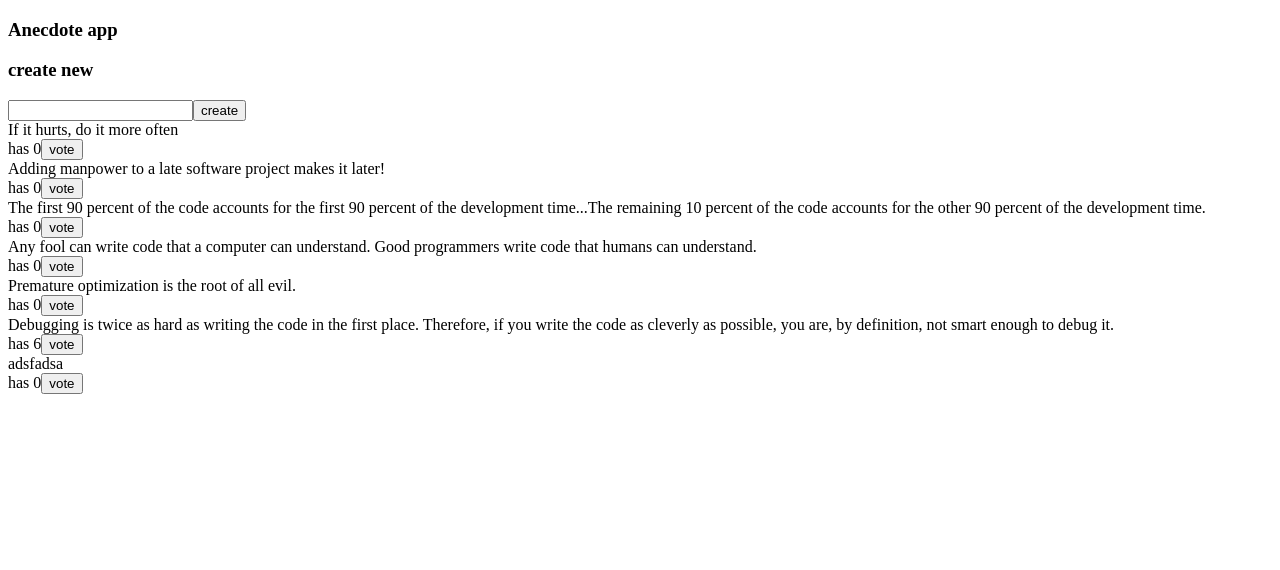
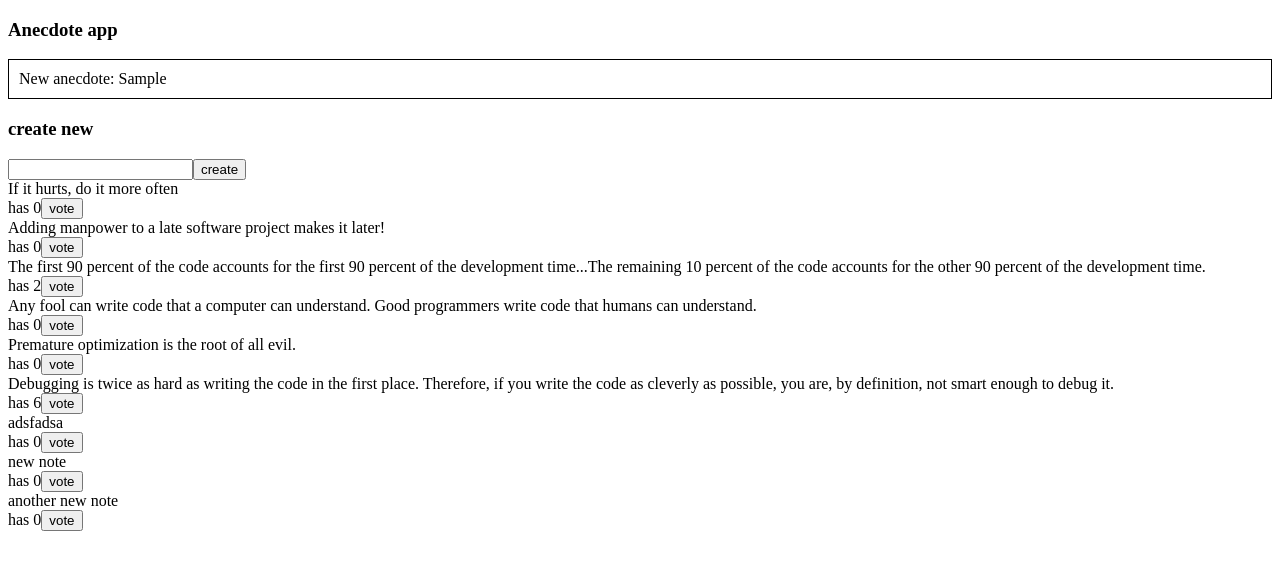
Before and after one commit to lucksei/fullstack-open-exercises-part6, a React (Vite) app in the folder query-anecdotes/: page / in a window 1280 px wide. Both pictures are taken after typing "Sample" into the empty fields and a click on the button "create". Shown: the top 570 px of the page. Built offline with nearby package versions, Linux system fonts and the light colour scheme; no server answers; data requests are answered from the project's data file.

Commit message:
added helper for setting up notifications, modified the notification component to use the reducer context, and implemented it in the app and the form so that votes and new anecdotes are shown as notifications

```diff
--- a/query-anecdotes/db.json
+++ b/query-anecdotes/db.json
@@ -13,7 +13,7 @@
     {
       "content": "The first 90 percent of the code accounts for the first 90 percent of the development time...The remaining 10 percent of the code accounts for the other 90 percent of the development time.",
       "id": "69581",
-      "votes": 0
+      "votes": 2
     },
     {
       "content": "Any fool can write code that a computer can understand. Good programmers write code that humans can understand.",
@@ -34,6 +34,16 @@
       "content": "adsfadsa",
       "votes": 0,
       "id": "hiB1599"
+    },
+    {
+      "content": "new note",
+      "votes": 0,
+      "id": "hQ87TxE"
+    },
+    {
+      "content": "another new note",
+      "votes": 0,
+      "id": "CeT2x3R"
     }
   ]
 }
--- a/query-anecdotes/src/App.jsx
+++ b/query-anecdotes/src/App.jsx
@@ -1,4 +1,4 @@
-import { useReducer } from 'react';
+import { useContext } from 'react';
 import { useQuery, useQueryClient, useMutation } from '@tanstack/react-query';
 
 import AnecdoteForm from './components/AnecdoteForm';
@@ -6,7 +6,12 @@ import Notification from './components/Notification';
 
 import anecdoteService from './services/anecdotes';
 
+import NotificationContext, {
+  setNotificationHelper,
+} from './context/NotificationContext';
+
 const App = () => {
+  const [notification, notificationDispatch] = useContext(NotificationContext);
   const queryClient = useQueryClient();
 
   const updateNoteMutation = useMutation({
@@ -30,6 +35,12 @@ const App = () => {
       ...anecdote,
       votes: anecdote.votes + 1,
     });
+
+    setNotificationHelper(
+      notificationDispatch,
+      `You voted: ${anecdote.content}`,
+      5000
+    );
     console.log('vote');
   };
 
--- a/query-anecdotes/src/components/AnecdoteForm.jsx
+++ b/query-anecdotes/src/components/AnecdoteForm.jsx
@@ -1,8 +1,14 @@
+import { useContext } from 'react';
 import { useQueryClient, useMutation } from '@tanstack/react-query';
 
 import anecdoteService from '../services/anecdotes';
 
+import NotificationContext, {
+  setNotificationHelper,
+} from '../context/NotificationContext';
+
 const AnecdoteForm = () => {
+  const [notification, notificationDispatch] = useContext(NotificationContext);
   const queryClient = useQueryClient();
 
   const newAnecdoteMutation = useMutation({
@@ -16,6 +22,11 @@ const AnecdoteForm = () => {
     event.preventDefault();
     const content = event.target.anecdote.value;
     event.target.anecdote.value = '';
+    setNotificationHelper(
+      notificationDispatch,
+      `New anecdote: ${content}`,
+      5000
+    );
 
     newAnecdoteMutation.mutate({
       content: content,
--- a/query-anecdotes/src/components/Notification.jsx
+++ b/query-anecdotes/src/components/Notification.jsx
@@ -1,9 +1,10 @@
-import { useContext } from 'react';
-import NotificationContext from '../context/NotificationContext';
+import { useContext, useEffect } from 'react';
+import NotificationContext, {
+  setNotificationHelper,
+} from '../context/NotificationContext';
 
 const Notification = () => {
   const [notification, notificationDispatch] = useContext(NotificationContext);
-  console.log(notification, notificationDispatch);
   const style = {
     border: 'solid',
     padding: 10,
@@ -11,9 +12,9 @@ const Notification = () => {
     marginBottom: 5,
   };
 
-  if (true) return null;
+  if (!notification) return <></>;
 
-  return <div style={style}></div>;
+  return <div style={style}>{notification}</div>;
 };
 
 export default Notification;
--- a/query-anecdotes/src/context/NotificationContext.jsx
+++ b/query-anecdotes/src/context/NotificationContext.jsx
@@ -1,9 +1,11 @@
 import { createContext, useReducer } from 'react';
 import PropTypes from 'prop-types';
 
+const NotificationContext = createContext();
+
 const notificationReducer = (state, action) => {
   switch (action.type) {
-    case 'NEW_NOTIFICATION':
+    case 'ADD_NOTIFICATION':
       return action.payload;
     case 'CLEAR_NOTIFICATION':
       return null;
@@ -11,8 +13,6 @@ const notificationReducer = (state, action) => {
       return state;
   }
 };
-
-const NotificationContext = createContext();
 
 export const NotificationContextProvider = ({ children }) => {
   const [notification, notificationDispatch] = useReducer(
@@ -30,4 +30,12 @@ NotificationContextProvider.propTypes = {
   children: PropTypes.node,
 };
 
+const setNotificationHelper = (dispatch, text, time) => {
+  dispatch({ type: 'ADD_NOTIFICATION', payload: text });
+  setTimeout(() => {
+    dispatch({ type: 'CLEAR_NOTIFICATION' });
+  }, time);
+};
+
+export { setNotificationHelper };
 export default NotificationContext;
```
